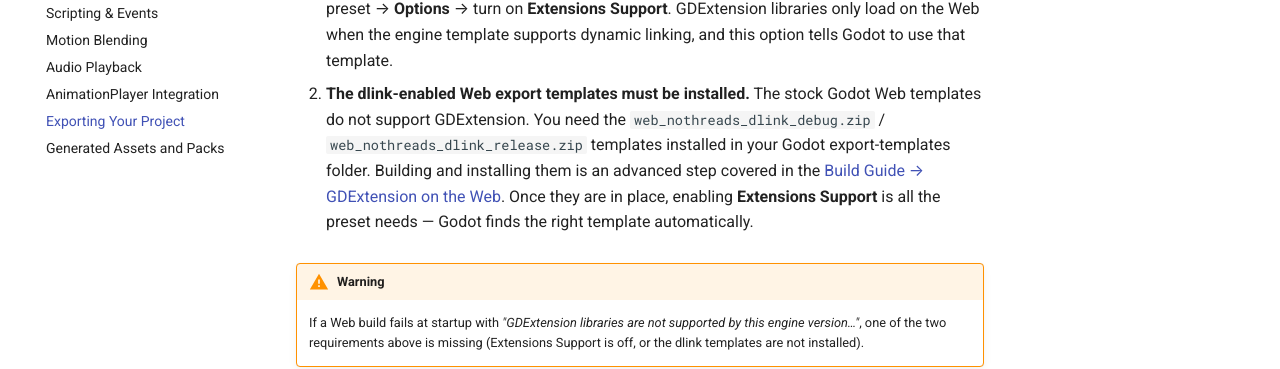
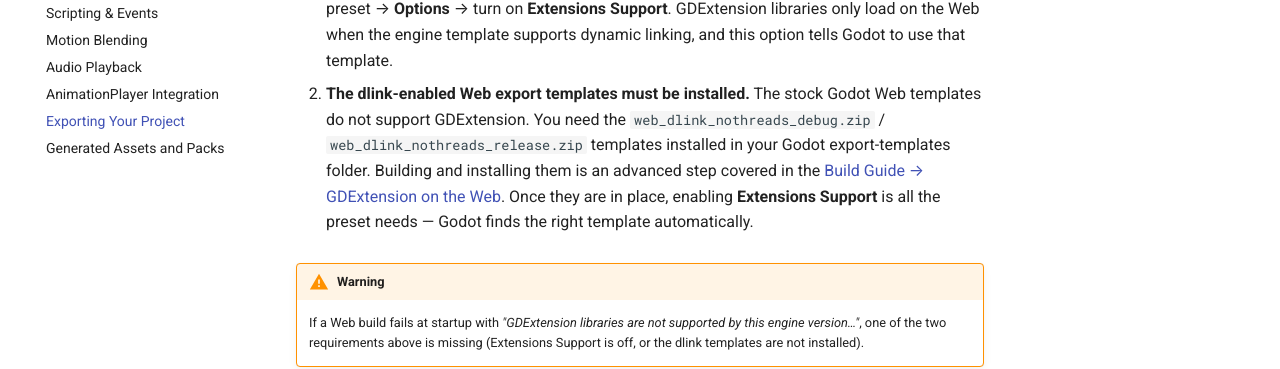
Before and after one commit to SpriteStudio/SSPlayerForGodot, an MkDocs documentation site: the page built from docs/en/workflow/export.md, in a window 1280 px wide and 900 px high, scrolled down 756 px. Shown: the part 149-518 px from the top of the window. Built offline with MkDocs 1.6.1 and Material for MkDocs 9.7.7, drawn with Linux system fonts in a browser that asks for light colours; comment, search, counter and statistics services are not loaded.

```diff
--- a/docs/en/workflow/export.md
+++ b/docs/en/workflow/export.md
@@ -19,7 +19,7 @@ Web builds have two plugin-specific requirements when you use the **GDExtension*
    In the Export dialog, select your **Web** preset → **Options** → turn on **Extensions Support**. GDExtension libraries only load on the Web when the engine template supports dynamic linking, and this option tells Godot to use that template.
 
 2. **The dlink-enabled Web export templates must be installed.**
-   The stock Godot Web templates do not support GDExtension. You need the `web_nothreads_dlink_debug.zip` / `web_nothreads_dlink_release.zip` templates installed in your Godot export-templates folder. Building and installing them is an advanced step covered in the [Build Guide → GDExtension on the Web](../setup/build.md#gdextension-on-the-web-extensions-support--dlink). Once they are in place, enabling **Extensions Support** is all the preset needs — Godot finds the right template automatically.
+   The stock Godot Web templates do not support GDExtension. You need the `web_dlink_nothreads_debug.zip` / `web_dlink_nothreads_release.zip` templates installed in your Godot export-templates folder. Building and installing them is an advanced step covered in the [Build Guide → GDExtension on the Web](../setup/build.md#gdextension-on-the-web-extensions-support--dlink). Once they are in place, enabling **Extensions Support** is all the preset needs — Godot finds the right template automatically.
 
 > [!WARNING]
 > If a Web build fails at startup with *"GDExtension libraries are not supported by this engine version…"*, one of the two requirements above is missing (Extensions Support is off, or the dlink templates are not installed).
```
Also changed, not shown: docs/en/setup/build.md (+2 -2 lines), docs/ja/setup/build.md (+2 -2 lines), docs/ja/workflow/export.md (+1 -1 lines), 2 other files.
